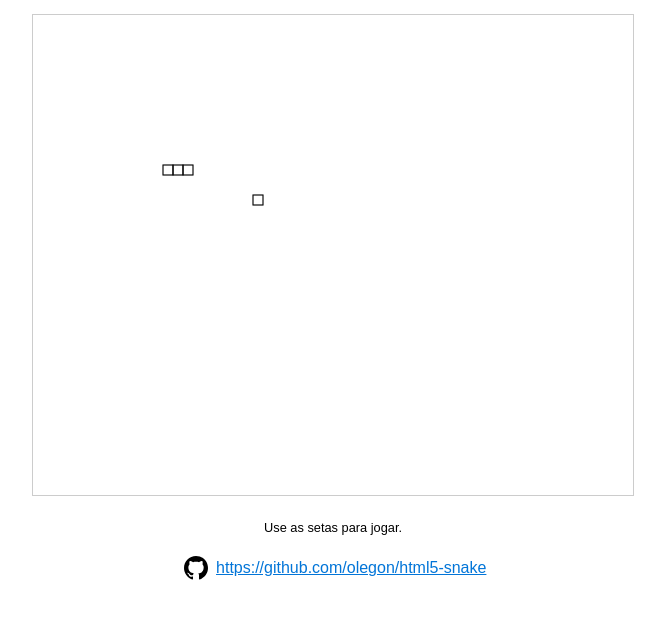
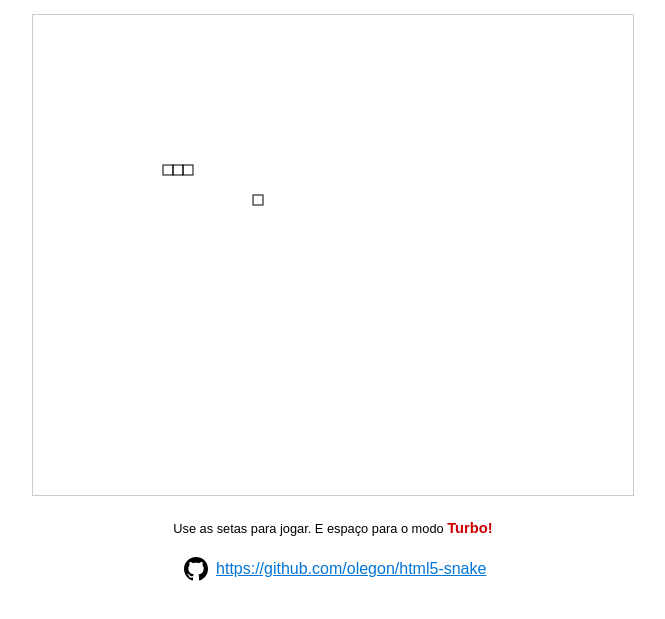
Before and after one commit to olegon/html5-snake, a plain HTML site: page index.html in a window 1280 px wide. Shown: the part 53-672 px from the top of the page, without its empty margins (307-972 px from the left). Drawn offline with Linux system fonts and the light colour scheme.

Commit message:
- Adicionado o modo turbo.

```diff
--- a/css/main.css
+++ b/css/main.css
@@ -1,6 +1,5 @@
 body {
     text-align: center;
-
     font-family: "Arial", sans-serif;
     font-size: 16px;
     line-height: 1.5em;
@@ -22,9 +21,15 @@ a:hover {
     font-size: 0.8em;
 }
 
-.github {
+    .instrucao .hot-tip {
 
-}
+    }
+
+    .instrucao .hot-tip b {
+        color: #C00;
+        font-size: 1.15em;
+        transform: rotate(60deg);
+    }
 
 .github .icone {
     vertical-align: middle;
--- a/index.html
+++ b/index.html
@@ -16,7 +16,7 @@
 		<p>Seu navagador não suporta o elemento canvas. :(</p>
 	</canvas>
 
-	<p class="instrucao">Use as setas para jogar.</p>
+	<p class="instrucao">Use as setas para jogar. <span class="hot-tip">E espaço para o modo <b>Turbo!</b></span></p>
 	<p class="github">
 		<svg class="icone" height="24" version="1.1" viewBox="0 0 16 16" width="24">
 			<path d="M8 0C3.58 0 0 3.58 0 8c0 3.54 2.29 6.53 5.47 7.59 0.4 0.07 0.55-0.17 0.55-0.38 0-0.19-0.01-0.82-0.01-1.49-2.01 0.37-2.53-0.49-2.69-0.94-0.09-0.23-0.48-0.94-0.82-1.13-0.28-0.15-0.68-0.52-0.01-0.53 0.63-0.01 1.08 0.58 1.23 0.82 0.72 1.21 1.87 0.87 2.33 0.66 0.07-0.52 0.28-0.87 0.51-1.07-1.78-0.2-3.64-0.89-3.64-3.95 0-0.87 0.31-1.59 0.82-2.15-0.08-0.2-0.36-1.02 0.08-2.12 0 0 0.67-0.21 2.2 0.82 0.64-0.18 1.32-0.27 2-0.27 0.68 0 1.36 0.09 2 0.27 1.53-1.04 2.2-0.82 2.2-0.82 0.44 1.1 0.16 1.92 0.08 2.12 0.51 0.56 0.82 1.27 0.82 2.15 0 3.07-1.87 3.75-3.65 3.95 0.29 0.25 0.54 0.73 0.54 1.48 0 1.07-0.01 1.93-0.01 2.2 0 0.21 0.15 0.46 0.55 0.38C13.71 14.53 16 11.53 16 8 16 3.58 12.42 0 8 0z"></path>
@@ -39,7 +39,9 @@
 
 			game.init(function(state) {
 				state.game = {
-					'timeElapsedSinceLastRender': 0
+					'timeElapsedSinceLastRender': 0,
+					'minTimeToDraw': 100,
+					'fastMode': false
 				};
 
 				var SNAKE_BODY_SIZE = 10;
@@ -56,11 +58,17 @@
 					return;
 				}
 
-				if (state.game.timeElapsedSinceLastRender < 100) {
+				var minTimeToDraw = state.game.minTimeToDraw;
+				if (state.game.fastMode) {
+					minTimeToDraw /= 4;
+				}
+
+				if (state.game.timeElapsedSinceLastRender < minTimeToDraw) {
 					return;
 				}
 
-				state.game.timeElapsedSinceLastRender -= 100;
+
+				state.game.timeElapsedSinceLastRender -= minTimeToDraw;
 
 				var ctx = state.get2dContext();
 
@@ -83,9 +91,18 @@
 
 				ctx.save();
 
-				ctx.fillStyle = 'rgba(255, 255, 255, 0.75)';
+				if (state.game.fastMode) {
+					ctx.fillStyle = 'rgba(255, 255, 255, 0.5)';
+					ctx.strokeStyle = 'rgba(128, 0, 0, 1.0)';
+				} else {
+					ctx.fillStyle = 'rgba(255, 255, 255, 1.0)';
+					ctx.strokeStyle = 'rgba(0, 0, 0, 1.0)';
+				}
+
+
+
 				ctx.fillRect(0, 0, mainCanvas.width, mainCanvas.height);
-				ctx.strokeStyle = 'rgba(0, 0, 0, 1.0)';
+
 
 				for (var i = 0; i < snake.body.length; i++) {
 					var block = snake.body[i];
@@ -93,6 +110,8 @@
 					ctx.strokeRect(block.x, block.y, block.width, block.height);
 				}
 
+
+				ctx.strokeStyle = 'rgba(0, 0, 0, 1.0)';
 				ctx.strokeRect(fruit.x, fruit.y, fruit.width, fruit.height);
 
 				ctx.restore();
@@ -154,6 +173,12 @@
 					state.game_status = Game.GAME_RUNNING;
 				}
 
+				if (state.keyboard.space) {
+					state.game.fastMode = true;
+				} else {
+					state.game.fastMode = false;
+				}
+
 				if (head.x == fruit.x && head.y == fruit.y) {
 					snake.eated = fruit;
 
```
